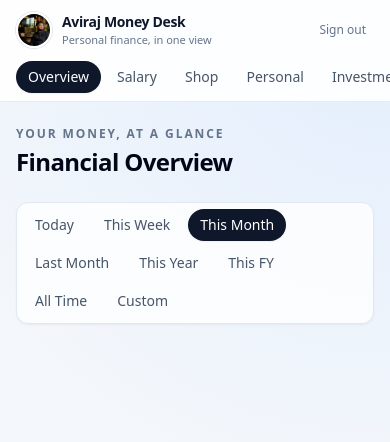
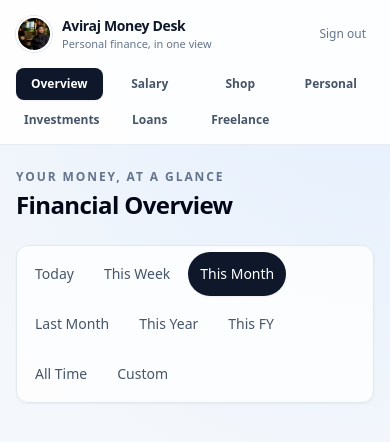
Before and after one commit to AVI5211/aviraj-personal-agent, a Next.js app in the folder app/: page / in a window 390 px wide. Shown: the top 442 px of the page. Built offline with nearby package versions, Linux system fonts and the light colour scheme; no server answers.

Commit message:
Improve mobile navigation and touch targets

```diff
--- a/app/src/app/globals.css
+++ b/app/src/app/globals.css
@@ -43,6 +43,7 @@ select,
 textarea,
 button {
   font-size: 16px;
+  min-height: 44px;
 }
 
 @media (min-width: 640px) {
@@ -51,5 +52,6 @@ button {
   textarea,
   button {
     font-size: inherit;
+    min-height: 0;
   }
 }
--- a/app/src/components/NavBar.tsx
+++ b/app/src/components/NavBar.tsx
@@ -42,12 +42,12 @@ export function NavBar() {
           Sign out
         </button>
       </div>
-      <nav aria-label="Primary navigation" className="mx-auto flex max-w-5xl gap-1 overflow-x-auto px-4 pb-2 sm:px-6">
+      <nav aria-label="Primary navigation" className="mx-auto grid max-w-5xl grid-cols-4 gap-1 px-4 pb-2 sm:flex sm:px-6">
         {NAV_ITEMS.map((item) => (
           <Link
             key={item.href}
             href={item.href}
-            className={`whitespace-nowrap rounded-full px-3 py-1.5 text-sm font-medium ${
+            className={`rounded-lg px-2 py-2 text-center text-xs font-semibold sm:whitespace-nowrap sm:rounded-full sm:px-3 sm:py-1.5 sm:text-sm ${
               pathname === item.href ? "bg-slate-900 text-white shadow-sm" : "text-slate-600 hover:bg-slate-100 hover:text-slate-900"
             }`}
           >
```
